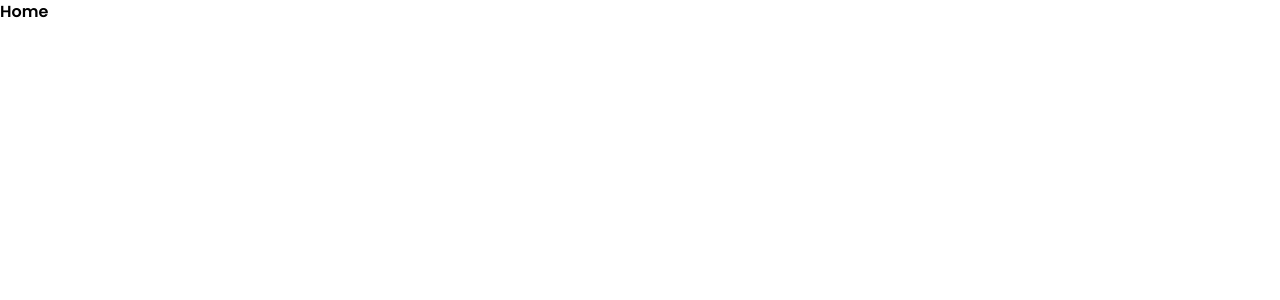
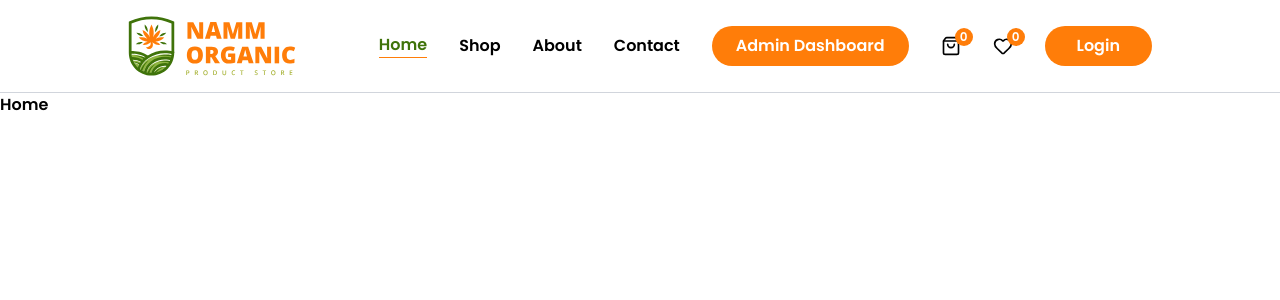
Before and after one commit to ashishdikshit/Grocery, a React app in the folder FrontEnd/: page / in a window 1280 px wide. Shown: the top 300 px of the page. Built offline with nearby package versions, Linux system fonts and the light colour scheme; the HTML template or start-up script is replaced by a standard one.

Commit message:
Navbar updated

```diff
--- a/FrontEnd/src/App.jsx
+++ b/FrontEnd/src/App.jsx
@@ -11,15 +11,17 @@ import WishList from "./Pages/WishList";
 import CheckOut from "./Pages/CheckOut";
 import AddAddress from "./Pages/AddAddress";
 import MyOrder from "./Pages/MyOrder";
+import Navbar from "./componants/Navbar";
 
 function App() {
   return (
     <>
+      <Navbar />
       <Routes>
         <Route path="/" element={<Home />} />
         <Route path="/shop" element={<Shop />} />
-        <Route path="/product/:id" element={<ProductDetails/>} />
-        <Route path="/about" element={<About/>} />
+        <Route path="/product/:id" element={<ProductDetails />} />
+        <Route path="/about" element={<About />} />
         <Route path="/contact" element={<Contact />} />
         <Route path="/login" element={<Login />} />
         <Route path="/signup" element={<Signup />} />
--- a/FrontEnd/src/componants/Navbar.jsx
+++ b/FrontEnd/src/componants/Navbar.jsx
@@ -0,0 +1,244 @@
+import React, { useContext, useState } from "react";
+import { assets } from "../assets/assets.js";
+import { Link, useLocation, useNavigate } from "react-router-dom";
+import { Heart, ShoppingBag } from "lucide-react";
+import { AppContext } from "../context/AppContext.jsx";
+
+const Navbar = () => {
+  const { navigate, user, setUser, cart, favorite, axios } =
+    useContext(AppContext);
+  const [open, setOpen] = useState(false);
+  //   const navigate = useNavigate();
+  const location = useLocation();
+
+  const isActive = (path) => {
+    return location.pathname == path
+      ? "text-secondary border-b border-primary"
+      : "";
+  };
+
+  const logout = () => {};
+  return (
+    <nav className="flex items-center justify-between px-6 md:px-16 lg:px-24 xl:px-32 py-4 border-b border-gray-300 bg-white relative transition-all">
+      <Link>
+        <img src={assets.logo} alt="" className="w-42" />
+      </Link>
+
+      {/* Desktop Menu */}
+      <div className="hidden sm:flex items-center gap-8">
+        <Link to={"/"} className={isActive("/")}>
+          Home
+        </Link>
+        <Link to={"/shop"} className={isActive("/shop")}>
+          Shop
+        </Link>
+        <Link to={"/about"} className={isActive("/about")}>
+          About
+        </Link>
+        <Link to={"/contact"} className={isActive("/contact")}>
+          Contact
+        </Link>
+        <button
+          onClick={() => navigate("/admin")}
+          className="bg-primary text-white px-6 py-2 cursor-pointer rounded-full"
+        >
+          Admin Dashboard
+        </button>
+
+        <div
+          onClick={() => navigate("/cart")}
+          className="relative cursor-pointer"
+        >
+          <ShoppingBag className="w-5 h-5" />
+          <button className="absolute -top-2 -right-3 text-xs text-white bg-primary w-[18px] h-[18px] rounded-full">
+            {cart ? cart.length : 0}
+          </button>
+        </div>
+        <div
+          onClick={() => navigate("/wishlist")}
+          className="relative cursor-pointer"
+        >
+          <Heart className="w-5 h-5" />
+          <button className="absolute -top-2 -right-3 text-xs text-white bg-primary w-[18px] h-[18px] rounded-full">
+            {favorite ? favorite.length : 0}
+          </button>
+        </div>
+        {/* <div className="hidden lg:flex items-center text-sm gap-2 border border-gray-300 px-3 rounded-full">
+          <input
+            className="py-1.5 w-full bg-transparent outline-none placeholder-gray-500"
+            type="text"
+            placeholder="Search products"
+          />
+          <svg
+            width="16"
+            height="16"
+            viewBox="0 0 16 16"
+            fill="none"
+            xmlns="http://www.w3.org/2000/svg"
+          >
+            <path
+              d="M10.836 10.615 15 14.695"
+              stroke="#7A7B7D"
+              stroke-width="1.2"
+              stroke-linecap="round"
+              stroke-linejoin="round"
+            />
+            <path
+              clip-rule="evenodd"
+              d="M9.141 11.738c2.729-1.136 4.001-4.224 2.841-6.898S7.67.921 4.942 2.057C2.211 3.193.94 6.281 2.1 8.955s4.312 3.92 7.041 2.783"
+              stroke="#7A7B7D"
+              stroke-width="1.2"
+              stroke-linecap="round"
+              stroke-linejoin="round"
+            />
+          </svg>
+        </div> */}
+
+        {/* <div className="relative cursor-pointer">
+          <svg
+            width="18"
+            height="18"
+            viewBox="0 0 14 14"
+            fill="none"
+            xmlns="http://www.w3.org/2000/svg"
+          >
+            <path
+              d="M.583.583h2.333l1.564 7.81a1.17 1.17 0 0 0 1.166.94h5.67a1.17 1.17 0 0 0 1.167-.94l.933-4.893H3.5m2.333 8.75a.583.583 0 1 1-1.167 0 .583.583 0 0 1 1.167 0m6.417 0a.583.583 0 1 1-1.167 0 .583.583 0 0 1 1.167 0"
+              stroke="#615fff"
+              stroke-linecap="round"
+              stroke-linejoin="round"
+            />
+          </svg>
+          <button className="absolute -top-2 -right-3 text-xs text-white bg-indigo-500 w-[18px] h-[18px] rounded-full">
+            3
+          </button>
+        </div> */}
+
+        {/* checking user available or not */}
+        {user ? (
+          <div className="relative group">
+            <img
+              src={assets.profile_pic}
+              alt=""
+              className="w-10 h-10 rounded-full cursor-pointer"
+            />
+            <div className="absolute right-0 mt-2 w-40 bg-secondary shadow-lg rounded-lg opacity-0 group-hover:opacity-100 group-hover:visible invisible transition duration-300 z-50 ">
+              <ul className="text-white">
+                <p
+                  onClick={() => navigate("/my-orders")}
+                  className="cursor-pointer hover:bg-primary py-1px-3"
+                >
+                  My Orders
+                </p>
+                <p
+                  onClick={logout}
+                  className="cursor-pointer hover:bg-primary py-1px-3"
+                >
+                  Logout
+                </p>
+              </ul>
+            </div>
+          </div>
+        ) : (
+          <button
+            onClick={() => navigate("/login")}
+            className="cursor-pointer px-8 py-2 bg-primary hover:bg-secondary transition text-white rounded-full"
+          >
+            Login
+          </button>
+        )}
+      </div>
+
+      <button
+        onClick={() => (open ? setOpen(false) : setOpen(true))}
+        aria-label="Menu"
+        className="sm:hidden"
+      >
+        {/* Menu Icon SVG */}
+        <svg
+          width="21"
+          height="15"
+          viewBox="0 0 21 15"
+          fill="none"
+          xmlns="http://www.w3.org/2000/svg"
+        >
+          <rect width="21" height="1.5" rx=".75" fill="#426287" />
+          <rect x="8" y="6" width="13" height="1.5" rx=".75" fill="#426287" />
+          <rect x="6" y="13" width="15" height="1.5" rx=".75" fill="#426287" />
+        </svg>
+      </button>
+
+      {/* Mobile Menu */}
+      <div
+        className={`${
+          open ? "flex" : "hidden"
+        } absolute top-[60px] left-0 w-full bg-white shadow-md py-4 flex-col items-start gap-2 px-5 text-sm md:hidden z-50`}
+      >
+        <Link onClick={() => setOpen(false)} to={"/"} className={isActive("/")}>
+          Home
+        </Link>
+        <Link
+          onClick={() => setOpen(false)}
+          to={"/shop"}
+          className={isActive("/shop")}
+        >
+          Shop
+        </Link>
+        <Link
+          onClick={() => setOpen(false)}
+          to={"/about"}
+          className={isActive("/about")}
+        >
+          About
+        </Link>
+        <Link
+          onClick={() => setOpen(false)}
+          to={"/contact"}
+          className={isActive("/contact")}
+        >
+          Contact
+        </Link>
+        <button
+          onClick={() => navigate("/admin")}
+          className="bg-primary text-white px-4 py-2 cursor-pointer rounded-full"
+        >
+          Admin Dashboard
+        </button>
+        {user ? (
+          <div className="relative group">
+            <img
+              src={assets.profile_pic}
+              alt=""
+              className="w-10 h-10 rounded-full cursor-pointer"
+            />
+            <div className="absolute right-0 mt-2 w-40 bg-secondary shadow-lg rounded-lg opacity-0 group-hover:opacity-100 group-hover:visible invisible transition duration-300 z-50 ">
+              <ul className="text-white">
+                <p
+                  onClick={() => navigate("/my-orders")}
+                  className="cursor-pointer hover:bg-primary py-1px-3"
+                >
+                  My Orders
+                </p>
+                <p
+                  onClick={logout}
+                  className="cursor-pointer hover:bg-primary py-1px-3"
+                >
+                  Logout
+                </p>
+              </ul>
+            </div>
+          </div>
+        ) : (
+          <button
+            onClick={() => navigate("/login")}
+            className="cursor-pointer px-8 py-2 bg-primary hover:bg-secondary transition text-white rounded-full"
+          >
+            Login
+          </button>
+        )}
+      </div>
+    </nav>
+  );
+};
+
+export default Navbar;
--- a/FrontEnd/src/context/AppContext.jsx
+++ b/FrontEnd/src/context/AppContext.jsx
@@ -1,9 +1,14 @@
 import { createContext } from "react";
+import { useNavigate } from "react-router-dom";
 
 export const AppContext = createContext();
 
-const value = {};
+
 const AppContextProvider = ({ children }) => {
+  const navigate = useNavigate()
+
+
+  const value = {navigate};
   return <AppContext.Provider value={value}>{children}</AppContext.Provider>;
 };
 
```
